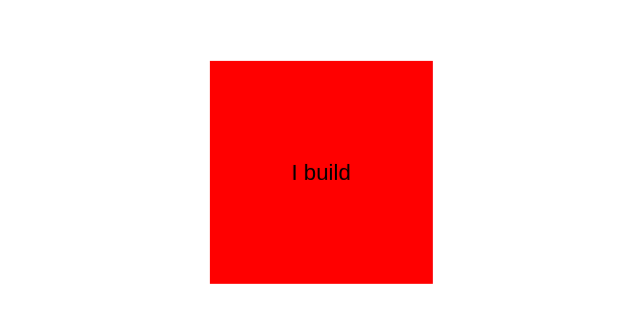
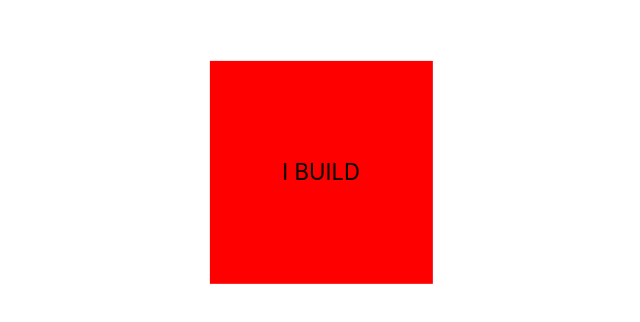
Before and after one commit to olaniyimercy/3d-rortating-cube, a plain HTML site: page index.html in a window 1280 px wide. Shown: the part 236-558 px from the top of the page, 327-967 px from the left. Drawn offline with Linux system fonts and the light colour scheme.

Commit message:
Update styles.css

```diff
--- a/css/styles.css
+++ b/css/styles.css
@@ -5,6 +5,8 @@ body {
     justify-content: center;
     width: 100vw;
     height: 100vh;
+    text-transform: uppercase;
+    font-family:"Montserrat", -apple-system, BlinkMacSystemFont, sans-serif;
 }
 
 .container {
```
